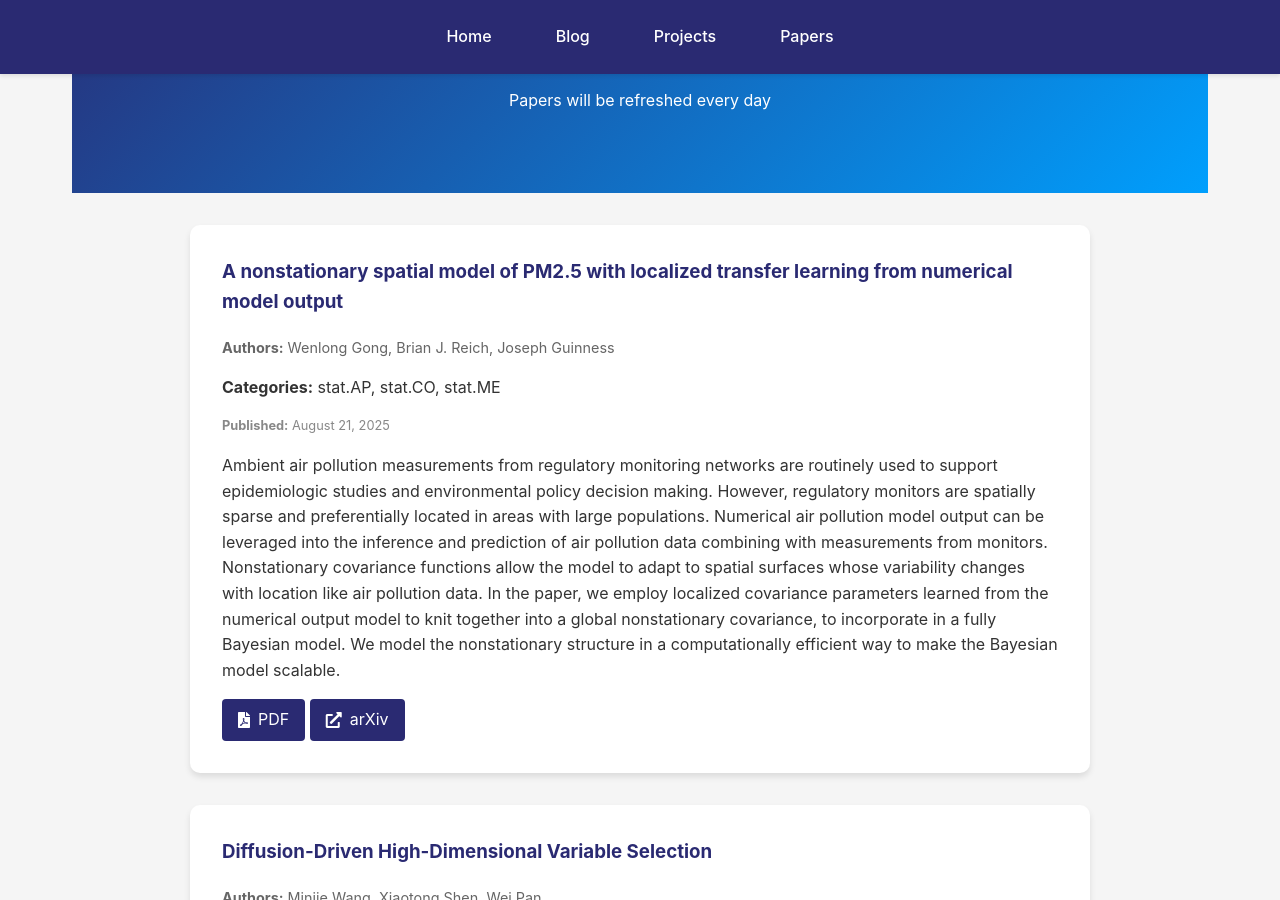
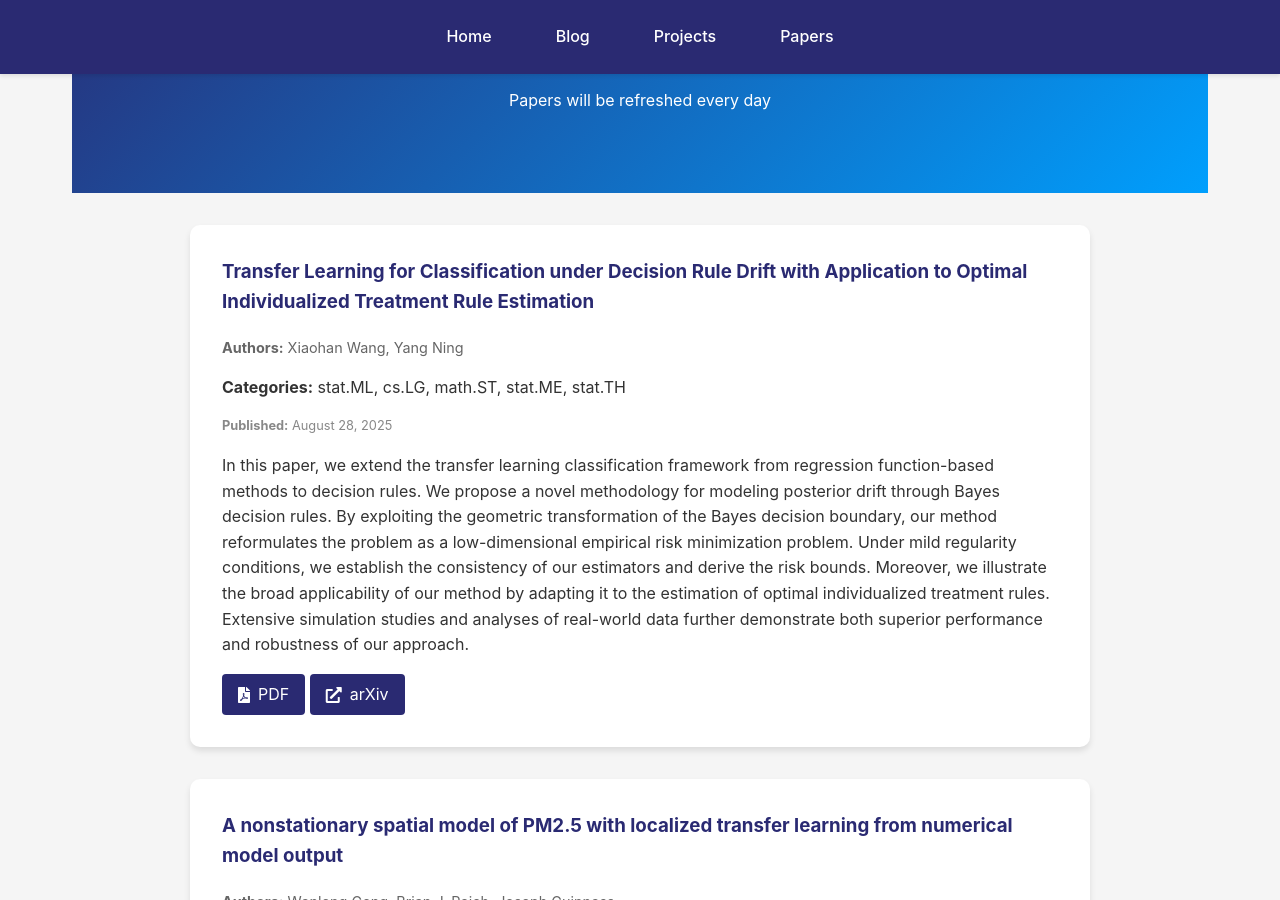
Before and after one commit to kyZhan2002/mypage, a Jekyll site: the page built from papers/index.html, in a window 1280 px wide and 900 px high, scrolled down 304 px. Built offline with Jekyll 4.4.1, drawn with Linux system fonts in a browser that asks for light colours.

Commit message:
Update arXiv papers

```diff
--- a/_data/arxiv_cache.json
+++ b/_data/arxiv_cache.json
@@ -1,6 +1,24 @@
 {
-  "timestamp": 1756430444,
+  "timestamp": 1756516598,
   "papers": [
+    {
+      "title": "Transfer Learning for Classification under Decision Rule Drift with\n  Application to Optimal Individualized Treatment Rule Estimation",
+      "authors": [
+        "Xiaohan Wang",
+        "Yang Ning"
+      ],
+      "abstract": "In this paper, we extend the transfer learning classification framework from\nregression function-based methods to decision rules. We propose a novel\nmethodology for modeling posterior drift through Bayes decision rules. By\nexploiting the geometric transformation of the Bayes decision boundary, our\nmethod reformulates the problem as a low-dimensional empirical risk\nminimization problem. Under mild regularity conditions, we establish the\nconsistency of our estimators and derive the risk bounds. Moreover, we\nillustrate the broad applicability of our method by adapting it to the\nestimation of optimal individualized treatment rules. Extensive simulation\nstudies and analyses of real-world data further demonstrate both superior\nperformance and robustness of our approach.",
+      "published": "August 28, 2025",
+      "categories": [
+        "stat.ML",
+        "cs.LG",
+        "math.ST",
+        "stat.ME",
+        "stat.TH"
+      ],
+      "pdf_link": "http://arxiv.org/pdf/2508.20942v1",
+      "arxiv_url": "http://arxiv.org/abs/2508.20942v1"
+    },
     {
       "title": "A nonstationary spatial model of PM2.5 with localized transfer learning\n  from numerical model output",
       "authors": [
```
